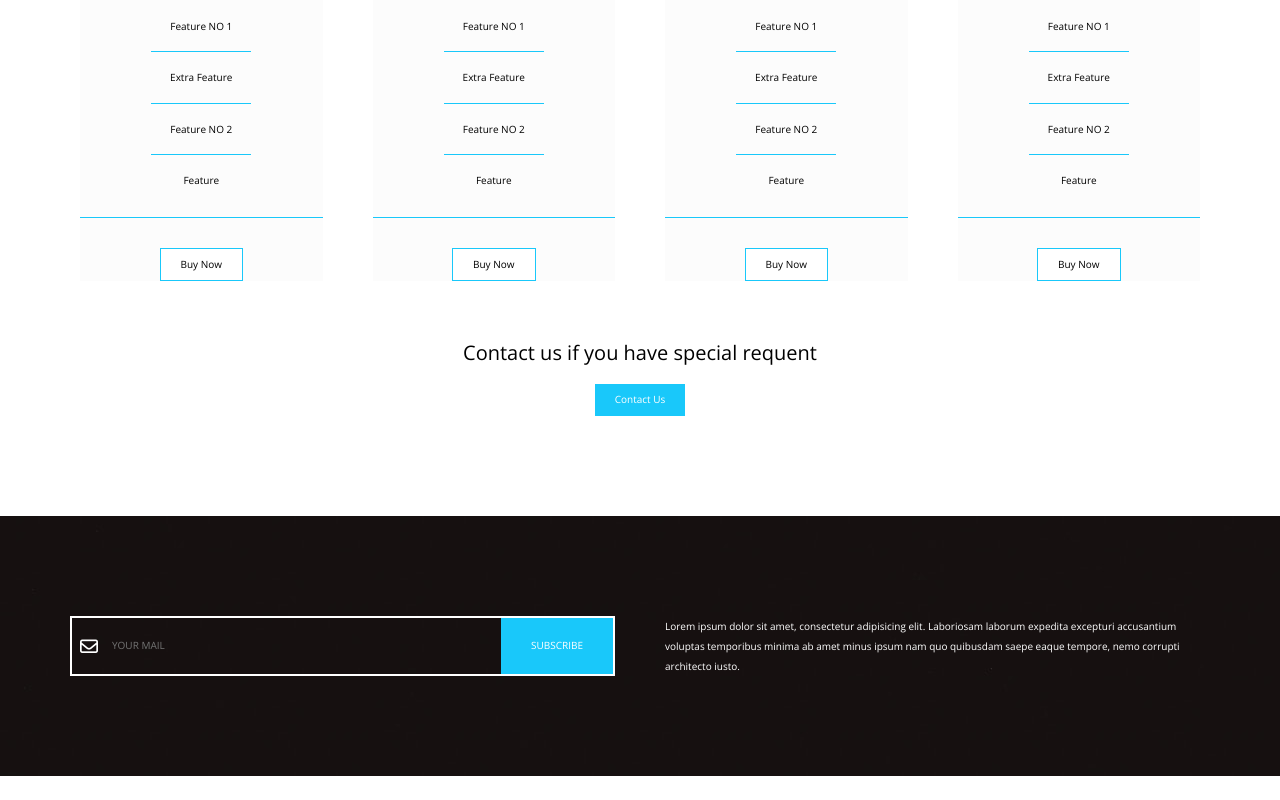
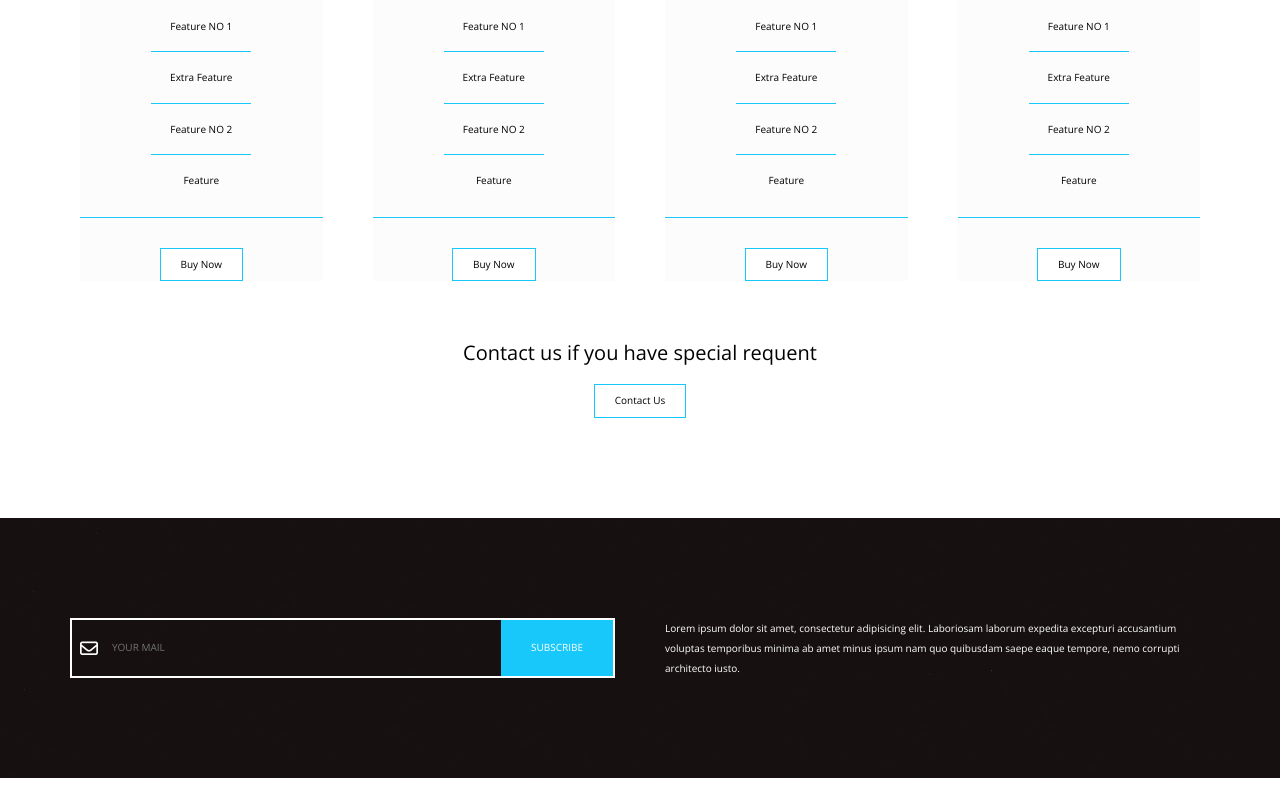
Before and after one commit to AhmedAwad97/Template-2, a website built with Parcel: page index.html in a window 1280 px wide. In both pictures the pointer is over the button "Contact Us". Shown: the part 6718-7518 px from the top of the page. Built offline with nearby package versions, Linux system fonts and the light colour scheme; files whose address does not match are found by name.

Commit message:
css change button effect on hover

```diff
--- a/CSS/styles.css
+++ b/CSS/styles.css
@@ -1031,10 +1031,20 @@ header nav .form i {
   border: none;
 }
 
+.pricing-section .container > button:hover {
+  background-color: white;
+  border: 1px solid var(--main-color);
+}
+
 .pricing-section .container > button a {
   text-decoration: none;
   color: white;
 }
+
+.pricing-section .container > button:hover a {
+  color: black;
+}
+
 @media screen and (max-width: 767px) {
   .pricing-section .plans .plan-card .foot button {
     margin-bottom: 5rem;
```
